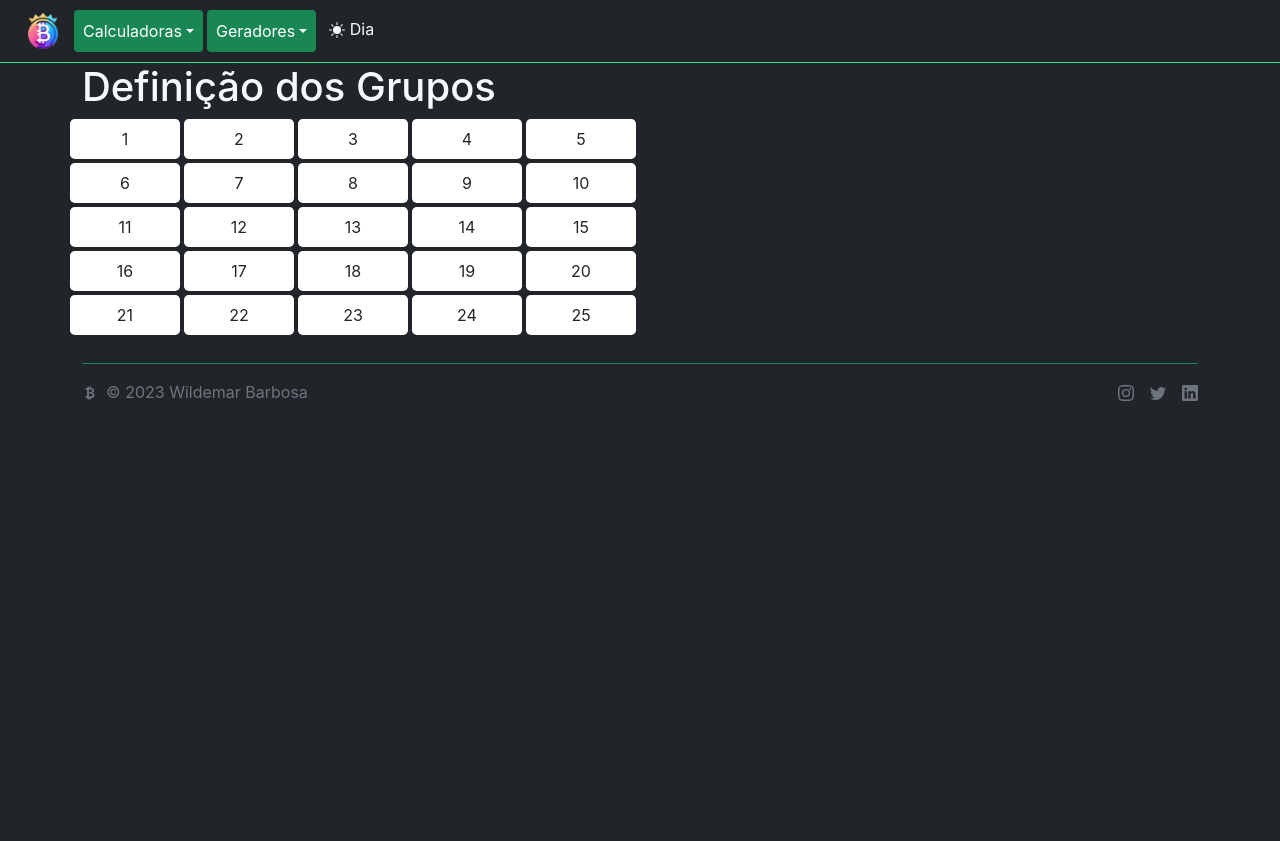
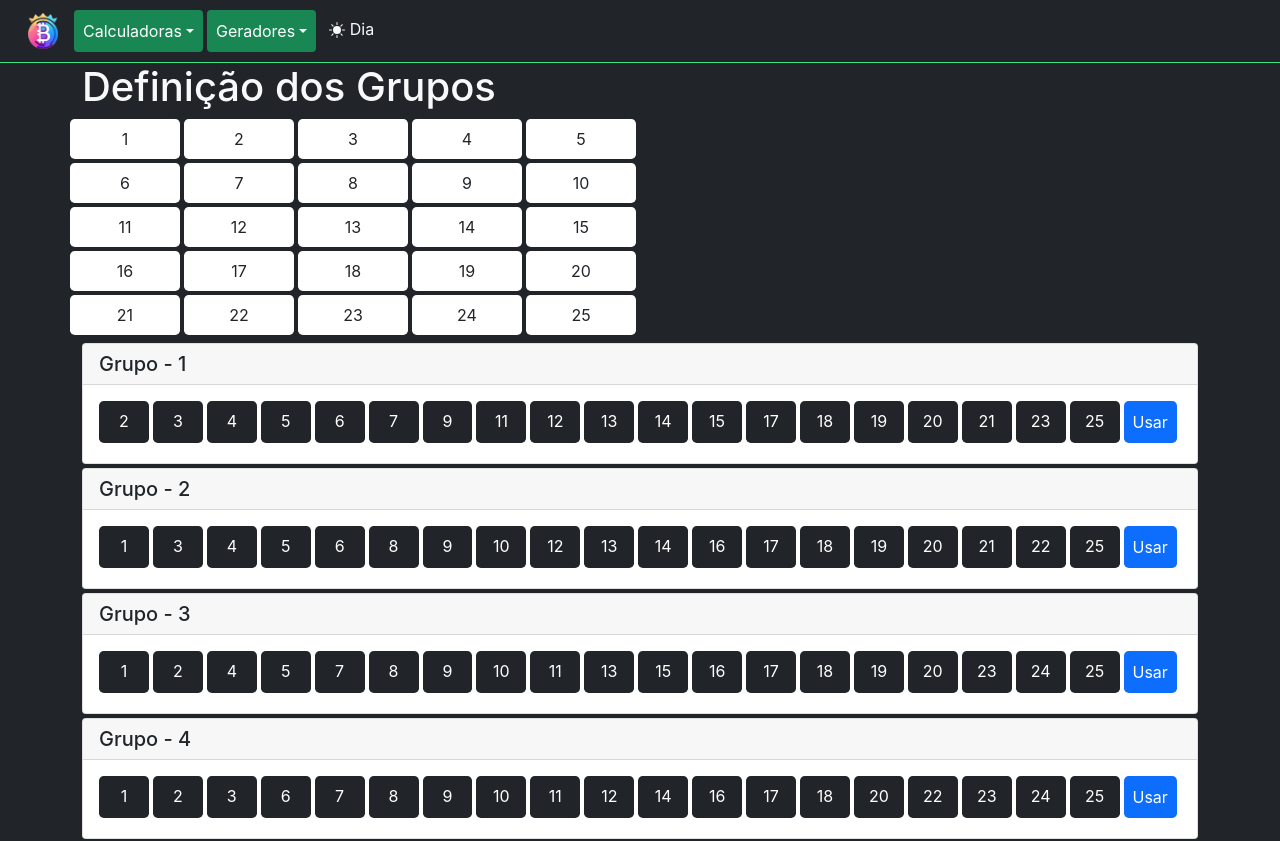
Before and after one commit to demaroto/balancecrypto, a React (Create React App) app: page /lotofacil/grupos in a window 1280 px wide. Shown: the top 841 px of the page. Built offline with nearby package versions, Linux system fonts and the light colour scheme.

Commit message:
add configuracao de grupos

```diff
--- a/src/pages/lotofacil/grupos.js
+++ b/src/pages/lotofacil/grupos.js
@@ -3,13 +3,50 @@ import { useSelector } from 'react-redux'
 import LinkListComponent from '../../components/LinkList.Component';
 import FooterComponent from '../../components/Footer.Component';
 import QuadoNumerosGrupo from '../../components/QuadoNumerosGrupo';
+import { getLocalStorage, setLocalStorage } from '../../services/lotofacil';
 const Grupos = () => {
     const theme = useSelector((state) => state.theme.value)
     const themeText = theme === 'dark' ? 'light' : 'dark';
+    const [grupos, setGrupos] = useState([])
+    const [eliminado, setEliminado] = useState([])
+    const changeSelecionado = (num,f) => {
+        if (!eliminado.includes(num)) {
+            setLocalStorage('numero_grupo', [num])
+            setEliminado([num])
+        }
+    }
 
-    const changeSelecionado = (num,f) => {
+    useEffect(() => {
+        const numEliminado = async () => setEliminado(await getLocalStorage('numero_grupo'))
+        numEliminado()
+    }, []);
 
+    const configGroups = () => {
+        const criarNumeros = Array(25).fill().map((_, i) => i + 1).filter(el =>  !eliminado.includes(el))
+        const row_1 = [1,8,10,16,22,24]
+        const row_2 = [2,7,11,15,23,24]
+        const row_3 = [3,6,12,14,21,22]
+        const row_4 = [4,5,13,15,19,21]
+        const row_5 = [4,6,12,13,20,22]
+        const row_6 = [3,7,9,11,19,20]
+        const row_7 = [2,8,10,13,18,23]
+        const row_8 = [1,5,9,14,17,19]
+
+        const gr1 = criarNumeros.filter((l,index) => !row_1.includes(index + 1));
+        const gr2 = criarNumeros.filter((l,index) => !row_2.includes(index + 1));
+        const gr3 = criarNumeros.filter((l,index) => !row_3.includes(index + 1));
+        const gr4 = criarNumeros.filter((l,index) => !row_4.includes(index + 1));
+        const gr5 = criarNumeros.filter((l,index) => !row_5.includes(index + 1));
+        const gr6 = criarNumeros.filter((l,index) => !row_6.includes(index + 1));
+        const gr7 = criarNumeros.filter((l,index) => !row_7.includes(index + 1));
+        const gr8 = criarNumeros.filter((l,index) => !row_8.includes(index + 1));
+        setGrupos([gr1,gr2,gr3,gr4,gr5,gr6,gr7,gr8])
     }
+
+    useEffect(() => {
+        configGroups()
+    }, [eliminado]);
+
     return (
         <div className='h-100'>
             <LinkListComponent />
@@ -22,8 +59,22 @@ const Grupos = () => {
                         <QuadoNumerosGrupo inicio={11} fim={15} retornar={(num,f) => changeSelecionado(num,f)} classesNumero={`p-2 mb-1 me-1 col rounded-3 text-center`} classesQuadro={`row`} />
                         <QuadoNumerosGrupo inicio={16} fim={20} retornar={(num,f) => changeSelecionado(num,f)} classesNumero={`p-2 mb-1 me-1 col rounded-3 text-center`} classesQuadro={`row`} />
                         <QuadoNumerosGrupo inicio={21} fim={25} retornar={(num,f) => changeSelecionado(num,f)} classesNumero={`p-2 mb-1 me-1 col rounded-3 text-center`} classesQuadro={`row`} />
-
                     </div>
+                </div>
+                <div className='row'>
+                    {grupos.map((grupo, i) => {
+                        return <div className='col-sm-12 mt-1'>
+                            <div className='card'>
+                                <h5 class="card-header">Grupo - {i+1}</h5>
+                                <div className='card-body d-flex'>
+                                    {grupo.map(num => {
+                                        return <div className='p-2 mb-1 me-1 col rounded-3 text-center bg-dark text-white'>{num}</div>
+                                    })}
+                                    <button className='btn p-2 mb-1 me-1 col rounded-3 text-center bg-primary text-white'>Usar</button>
+                                </div>
+                            </div>
+                        </div>
+                    })}
                 </div>
                 <FooterComponent />
             </main>
--- a/src/services/lotofacil.js
+++ b/src/services/lotofacil.js
@@ -50,6 +50,20 @@ const getNumeroEliminadoGrupo = () => {
     return res
 }
 
+const getLocalStorage = (item) => {
+    const numero = localStorage.getItem(item);
+    if (!numero) {
+        return [];
+    }
+    const result = numero ? JSON.parse(numero) : [];
+    const res = Array.isArray(result) ? result : JSON.parse(result)
+    return res
+}
+
+const setLocalStorage = (item, num) => {
+    localStorage.setItem(item, JSON.stringify(num))
+}
+
 const setNumeroEliminadoGrupo = (num) => {
     localStorage.setItem('numero_grupo', JSON.stringify(num))
 }
@@ -60,4 +74,4 @@ const apiLotofacil = async () => {
 }
 
 
-export { getNumeros, setNumeros, getFixoNumero, setNumeroFixo, setNumerosSorteados, getNumerosSorteados, apiLotofacil, setNumeroEliminadoGrupo, getNumeroEliminadoGrupo }
+export { getNumeros, setNumeros, getFixoNumero, setNumeroFixo, setNumerosSorteados, getNumerosSorteados, apiLotofacil, setNumeroEliminadoGrupo, getNumeroEliminadoGrupo, getLocalStorage, setLocalStorage }
```
